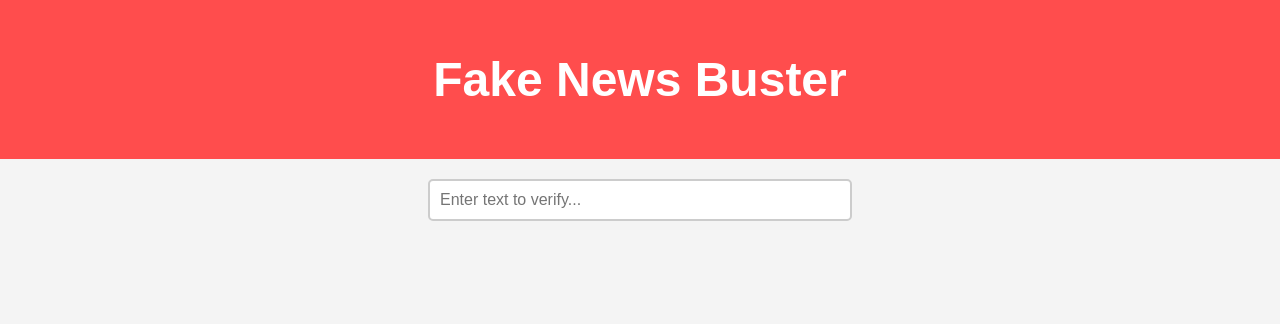
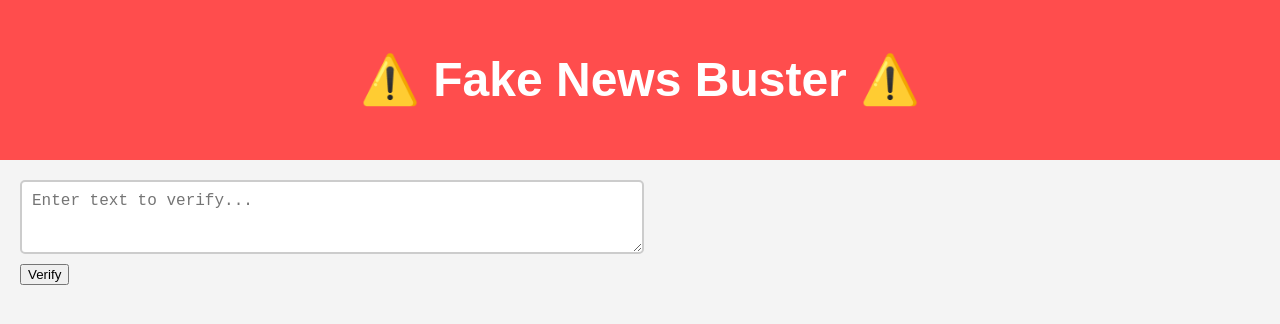
Before and after one commit to Amichaxx/FakeNewsDetectorWebsite, a plain HTML site: page index.html in a window 1280 px wide. Drawn offline with Linux system fonts and the light colour scheme.

Commit message:
Added verify button and made textbox resizable

```diff
--- a/index.html
+++ b/index.html
@@ -8,10 +8,13 @@
 </head>
 <body>
     <div class="banner">
-        <h1>Fake News Buster</h1>
+        <h1>⚠️ Fake News Buster ⚠️</h1>
     </div>
     <div class="container">
-        <input type="text" placeholder="Enter text to verify..." class="textbox">
+        <textarea class="textbox" placeholder="Enter text to verify..."></textarea>
+    </div>
+    <div class="button1">
+        <button type="button">Verify</button>
     </div>
 </body>
 </html>
--- a/style.css
+++ b/style.css
@@ -1,6 +1,5 @@
 body {
     font-family: Arial, sans-serif;
-    text-align: center;
     margin: 0;
     padding: 0;
     background-color: #f4f4f4;
@@ -12,18 +11,31 @@ body {
     padding: 20px;
     font-size: 24px;
     font-weight: bold;
+    text-align: center;
 }
 
 .container {
     margin-top: 20px;
+    padding-left: 20px;
+    text-align: left;
 }
 
 .textbox {
     width: 80%;
-    max-width: 400px;
+    max-width: 600px;
+    min-height: 50px;
     padding: 10px;
     font-size: 16px;
     border: 2px solid #ccc;
     border-radius: 5px;
     outline: none;
+    resize: vertical;
+    overflow-y: hidden;
+    display: block;
 }
+
+.button1 {
+    margin-top: 10px;
+    padding-left: 20px;
+    text-align: left;
+}
```
